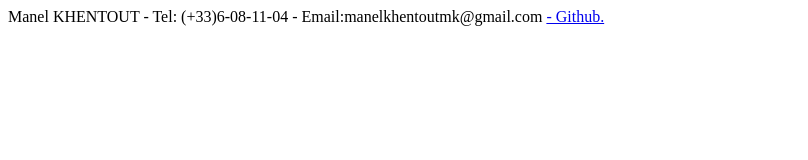
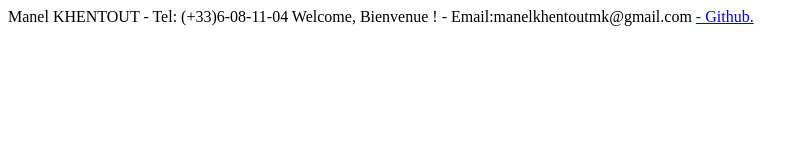
Before and after one commit to manelkhentout/manelkhentout.github.io, a plain HTML site: page index.html in a window 1280 px wide. Shown: the whole page, without its empty margins (0-808 px from the left). Drawn offline with Linux system fonts and the light colour scheme.

Commit message:
Update index.html

```diff
--- a/index.html
+++ b/index.html
@@ -10,6 +10,7 @@
   </head>
 <body>
 - Tel: (+33)6-08-11-04
+  Welcome, Bienvenue !
 - Email:manelkhentoutmk@gmail.com
 <a href="https://github.com/manelkhentout">- Github.</a>
 <a href="https://www.linkedin.com/in/manel-khentout-226118161>- LinkedIn. </a>
```
